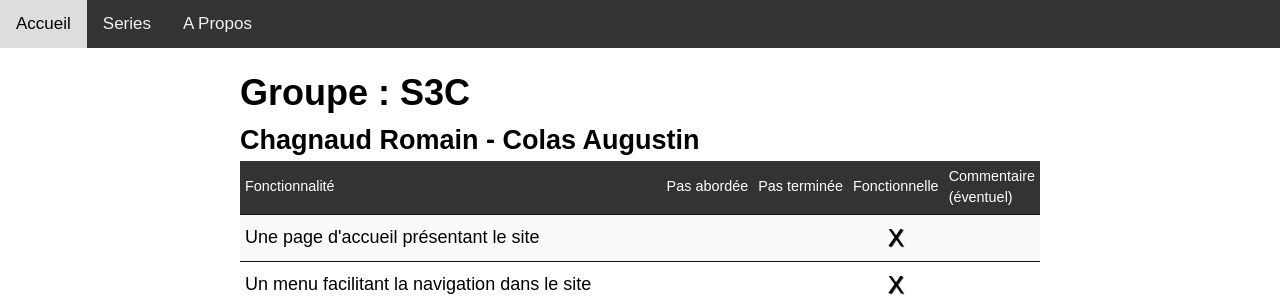
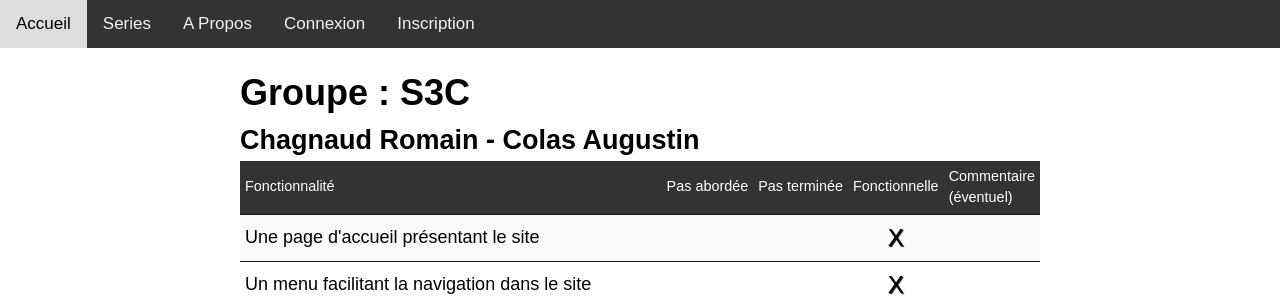
Before and after one commit to Romain-Chagnaud/-Projet_Web, a Symfony app: template Projet_Web/Projet_Web/templates/about/index.html.twig in a window 1280 px wide. Shown: the top 300 px of the page. Run offline with Twig, Linux system fonts and the light colour scheme; the template is opened without the code that fills it, so the values that code supplies are empty; some libraries are stand-ins or nearby versions.

Commit message:
connexion et inscription pas encore terminer mais presque

```diff
--- a/Projet_Web/Projet_Web/src/Controller/AccueilController.php
+++ b/Projet_Web/Projet_Web/src/Controller/AccueilController.php
@@ -8,7 +8,7 @@ use Symfony\Component\Routing\Annotation\Route;
 
 class AccueilController extends AbstractController
 {
-    #[Route('/', name: 'accueil')]
+    #[Route('/accueil', name: 'accueil')]
     public function index(): Response
     {
         return $this->render('accueil/index.html.twig', [
--- a/Projet_Web/Projet_Web/src/Controller/SecurityController.php
+++ b/Projet_Web/Projet_Web/src/Controller/SecurityController.php
@@ -10,7 +10,7 @@ use Symfony\Component\Security\Http\Authentication\AuthenticationUtils;
 class SecurityController extends AbstractController
 {
     /**
-     * @Route("/login", name="app_login")
+     * @Route("/", name="app_login")
      */
     public function login(AuthenticationUtils $authenticationUtils): Response
     {
--- a/Projet_Web/Projet_Web/src/Security/AppAuthentificatorAuthenticator.php
+++ b/Projet_Web/Projet_Web/src/Security/AppAuthentificatorAuthenticator.php
@@ -50,8 +50,8 @@ class AppAuthentificatorAuthenticator extends AbstractLoginFormAuthenticator
         }
 
         // For example:
-        //return new RedirectResponse($this->urlGenerator->generate('some_route'));
-        throw new \Exception('TODO: provide a valid redirect inside '.__FILE__);
+        return new RedirectResponse($this->urlGenerator->generate('accueil'));
+        //throw new \Exception('TODO: provide a valid redirect inside '.__FILE__);
     }
 
     protected function getLoginUrl(Request $request): string
--- a/Projet_Web/Projet_Web/templates/base.html.twig
+++ b/Projet_Web/Projet_Web/templates/base.html.twig
@@ -55,6 +55,12 @@
             <a href={{path('accueil')}} > Accueil </a>
             <a href={{path('serie_index')}} >Series</a>
             <a href={{path('about')}}>A Propos</a>
+            {% if app.user %}
+            <a href {{path('app_logout')}}>Déconnexion</a>
+            {% else %}
+            <a href={{path('app_login')}}>Connexion</a>
+            <a href={{path('app_register')}}>Inscription</a>
+            {% endif %}
         </div>
 
         {% block body %}{% endblock %}
```
